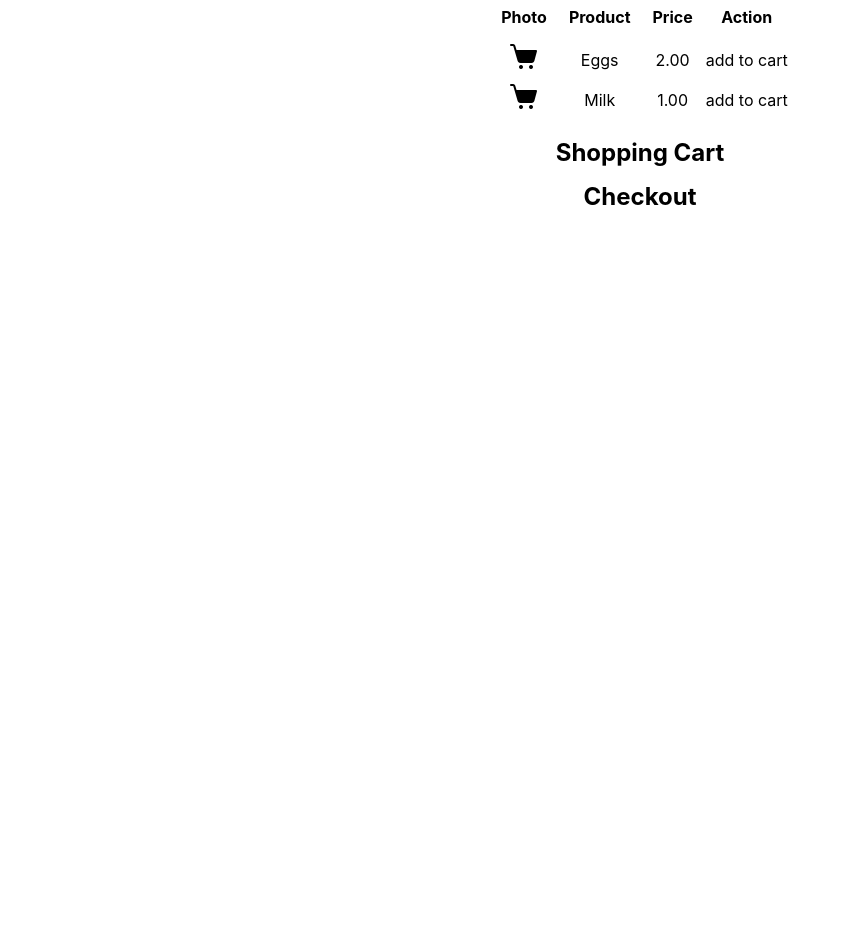
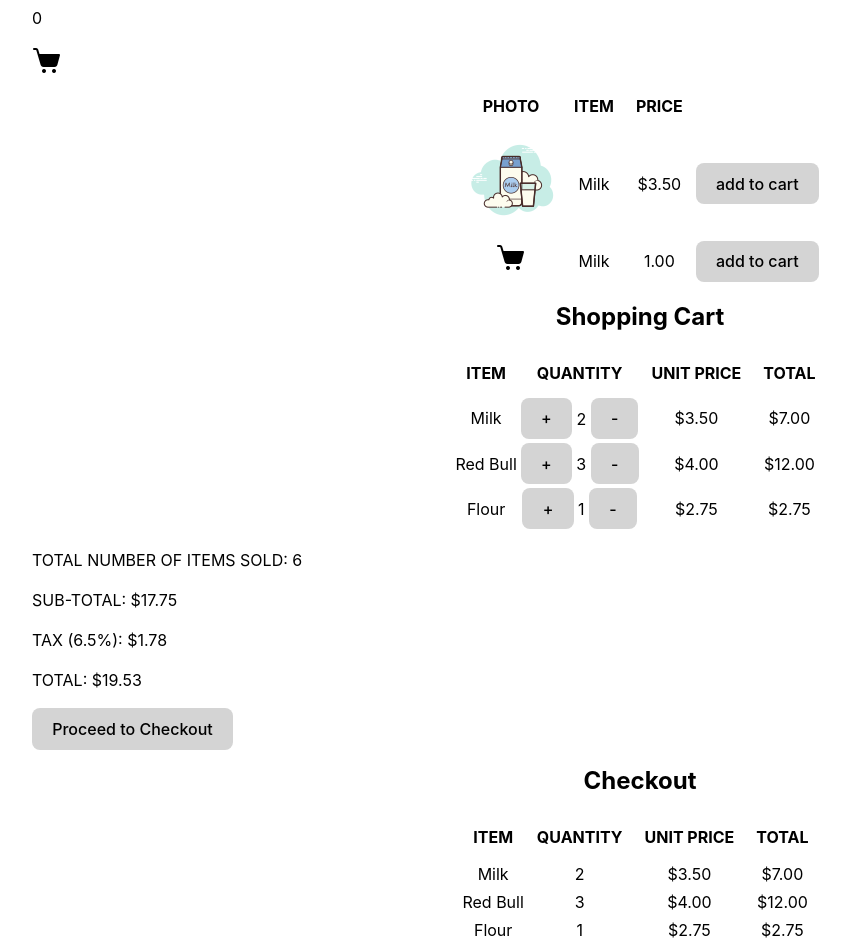
Before and after one commit to Mpqg/shopping_market_challenge, a React (Vite) app: page / in a window 1280 px wide. Shown: the part 380-1332 px from the top of the page, without its empty margins (0-850 px from the left). Before the commit the page ends 800 px from the top, so only its background shows below. Built offline with nearby package versions, Linux system fonts and the light colour scheme.

Commit message:
initial mock up

```diff
--- a/src/App.jsx
+++ b/src/App.jsx
@@ -17,34 +17,113 @@ function App() {
       <p>Regular Customer <input type="checkbox" /></p>
       <h2 className="text_center">List of products</h2>
       <button>Empty Cart</button>
+      <p>{quantity}</p>
       <img src="/icons8-carrito-de-compras-30.png" alt="" />
       <table align='center'>
         <thead>
           <tr>
-            <th>Photo</th>
-            <th>Product</th>
-            <th>Price</th>
-            <th>Action</th>
+            <th>PHOTO</th>
+            <th>ITEM</th>
+            <th>PRICE</th>
+            <th></th>
           </tr>
         </thead>
         <tbody>
           <tr>
-            <td><img src="/icons8-carrito-de-compras-30.png" alt="" /></td>
-            <td>Eggs</td>
-            <td>2.00</td>
-            <td>add to cart</td>
+            <td><img src="/icons8-botella-de-leche-100.png" alt="" /></td>
+            <td>Milk</td>
+            <td>$3.50</td>
+            <td><button>add to cart</button></td>
           </tr>
           <tr>
             <td><img src="/icons8-carrito-de-compras-30.png" alt="" /></td>
             <td>Milk</td>
             <td>1.00</td>
-            <td>add to cart</td>
+            <td><button>add to cart</button></td>
           </tr>
         </tbody>
       </table>
 
       <h2 className="text_center">Shopping Cart</h2>
+      <table align='center'>
+        <thead>
+          <tr>
+            <th>ITEM</th>
+            <th>QUANTITY</th>
+            <th>UNIT PRICE</th>
+            <th>TOTAL</th>
+          </tr>
+        </thead>
+        <tbody>
+          <tr>
+            <td>Milk</td>
+            <td><button>+</button> 2 <button>-</button></td>
+            <td>$3.50</td>
+            <td>$7.00</td>
+          </tr>
+          <tr>
+            <td>Red Bull</td>
+            <td><button>+</button> 3 <button>-</button></td>
+            <td>$4.00</td>
+            <td>$12.00</td>
+          </tr>
+          <tr>
+          <td>Flour</td>
+            <td><button>+</button> 1 <button>-</button></td>
+            <td>$2.75</td>
+            <td>$2.75</td>
+          </tr>
+        </tbody>
+      </table>
+      <p>TOTAL NUMBER OF ITEMS SOLD: 6</p>
+      <p>SUB-TOTAL: $17.75</p>
+      <p>TAX (6.5%): $1.78</p>
+      <p>TOTAL: $19.53</p>
+      <button>Proceed to Checkout</button>
+
       <h2 className="text_center">Checkout</h2>
+
+      <table align='center'>
+        <thead>
+          <tr>
+            <th>ITEM</th>
+            <th>QUANTITY</th>
+            <th>UNIT PRICE</th>
+            <th>TOTAL</th>
+          </tr>
+        </thead>
+        <tbody>
+          <tr>
+            <td>Milk</td>
+            <td>2</td>
+            <td>$3.50</td>
+            <td>$7.00</td>
+          </tr>
+          <tr>
+            <td>Red Bull</td>
+            <td>3</td>
+            <td>$4.00</td>
+            <td>$12.00</td>
+          </tr>
+          <tr>
+          <td>Flour</td>
+            <td>1</td>
+            <td>$2.75</td>
+            <td>$2.75</td>
+          </tr>
+        </tbody>
+      </table>
+      <p>TOTAL NUMBER OF ITEMS SOLD: 6</p>
+      <p>SUB-TOTAL: $17.75</p>
+      <p>TAX (6.5%): $1.78</p>
+      <p>TOTAL: $19.53</p>
+      <p>CASH: <input type="text" /></p>
+      <p>CHANGE: $0.00</p>
+      <p>YOU SAVED: $1.75!</p>
+      <button>Checkout</button>
+      <button>Cancel</button>
+
+
     </div>
   )
 }
```
